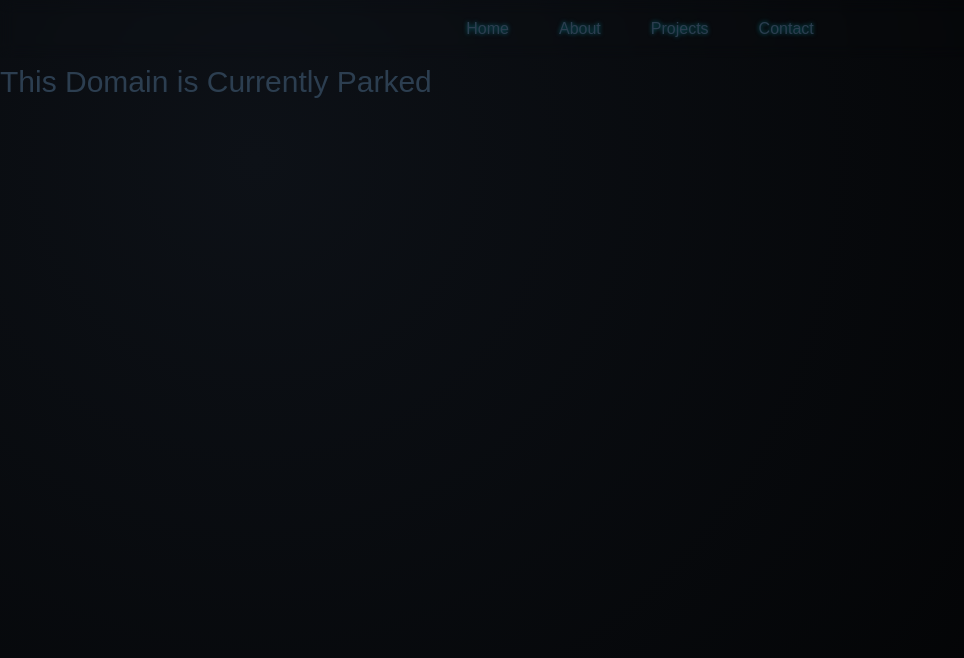
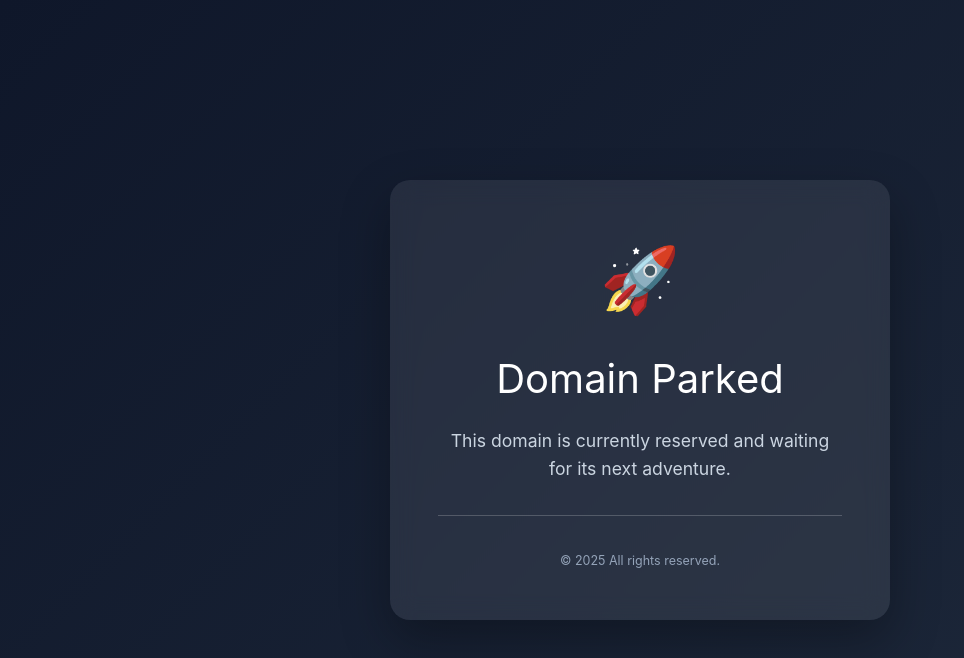
Before and after one commit to NaturalTwitch/portfolio-nc, a Vue app: page / in a window 1280 px wide. Shown: the top 658 px of the page, without its empty margins (0-964 px from the left). Built offline with nearby package versions, Linux system fonts and the light colour scheme.

Commit message:
Removed Nav bar and editted styling on the parked page.

```diff
--- a/src/App.vue
+++ b/src/App.vue
@@ -3,19 +3,19 @@ import { RouterLink, RouterView } from 'vue-router'
 </script>
 
 <template>
-  <header>
+  <!-- <header>
     <nav>
       <RouterLink to="/">Home</RouterLink>
       <RouterLink to="/about">About</RouterLink>
       <RouterLink to="/projects">Projects</RouterLink>
       <RouterLink to="/contact">Contact</RouterLink>
     </nav>
-  </header>
+  </header> -->
 
   <RouterView />
 </template>
 
-<style scoped>
+<!-- <style scoped>
 :root {
   --nav-color: #00bcd4;
   --nav-hover: #4b8bff;
@@ -73,4 +73,4 @@ nav a:hover {
 nav a:hover::after {
   transform: scaleX(1);
 }
-</style>
+</style> -->
--- a/src/views/parkedView.vue
+++ b/src/views/parkedView.vue
@@ -1,5 +1,65 @@
 <template>
+  <div class="parked-page">
+    <div class="card">
+      <div class="icon">🚀</div>
+      <h1>Domain Parked</h1>
+      <p>
+        This domain is currently reserved and waiting for its next adventure.
+      </p>
 
-  <h1>This Domain is Currently Parked</h1>
+      <div class="divider"></div>
 
+      <small>
+        © {{ new Date().getFullYear() }} All rights reserved.
+      </small>
+    </div>
+  </div>
 </template>
+
+<style scoped>
+.parked-page {
+  min-height: 100vh;
+  display: flex;
+  justify-content: center;
+  align-items: center;
+  background: linear-gradient(135deg, #0f172a, #1e293b);
+  font-family: Inter, Arial, sans-serif;
+  color: white;
+}
+
+.card {
+  text-align: center;
+  padding: 3rem;
+  max-width: 500px;
+  border-radius: 20px;
+  background: rgba(255, 255, 255, 0.08);
+  backdrop-filter: blur(12px);
+  box-shadow: 0 20px 50px rgba(0, 0, 0, .3);
+}
+
+.icon {
+  font-size: 4rem;
+  margin-bottom: 1rem;
+}
+
+h1 {
+  font-size: 2.5rem;
+  margin-bottom: 1rem;
+}
+
+p {
+  color: #cbd5e1;
+  font-size: 1.1rem;
+  line-height: 1.6;
+}
+
+.divider {
+  height: 1px;
+  background: rgba(255, 255, 255, .2);
+  margin: 2rem 0;
+}
+
+small {
+  color: #94a3b8;
+}
+</style>
```
